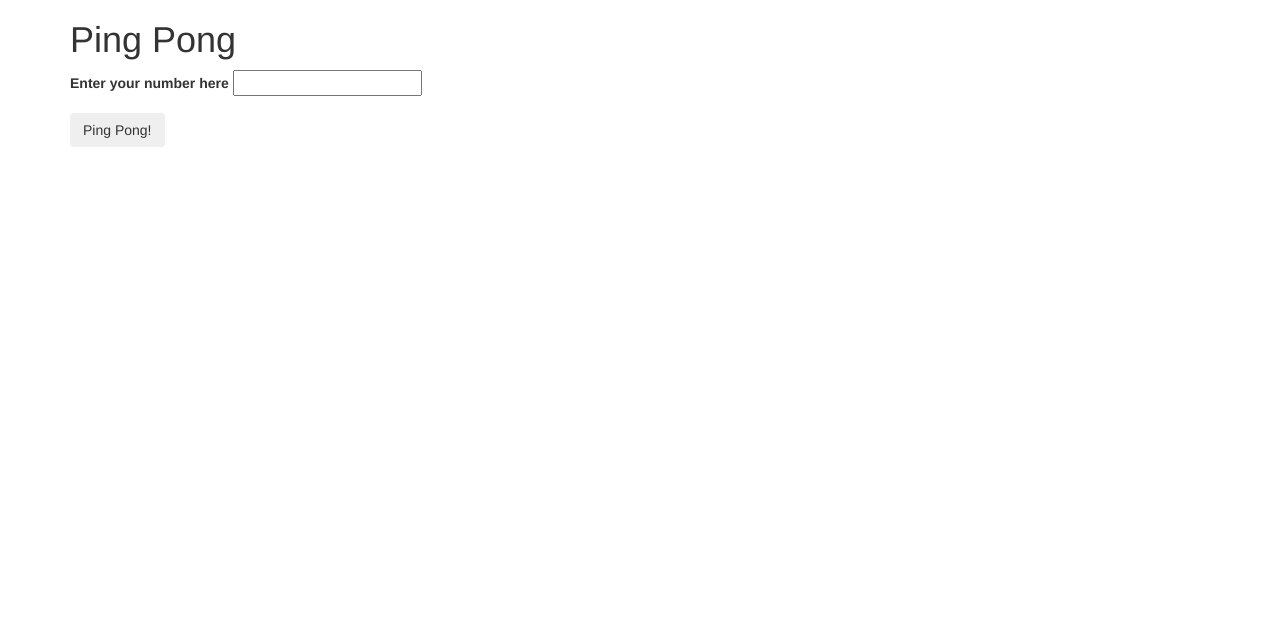
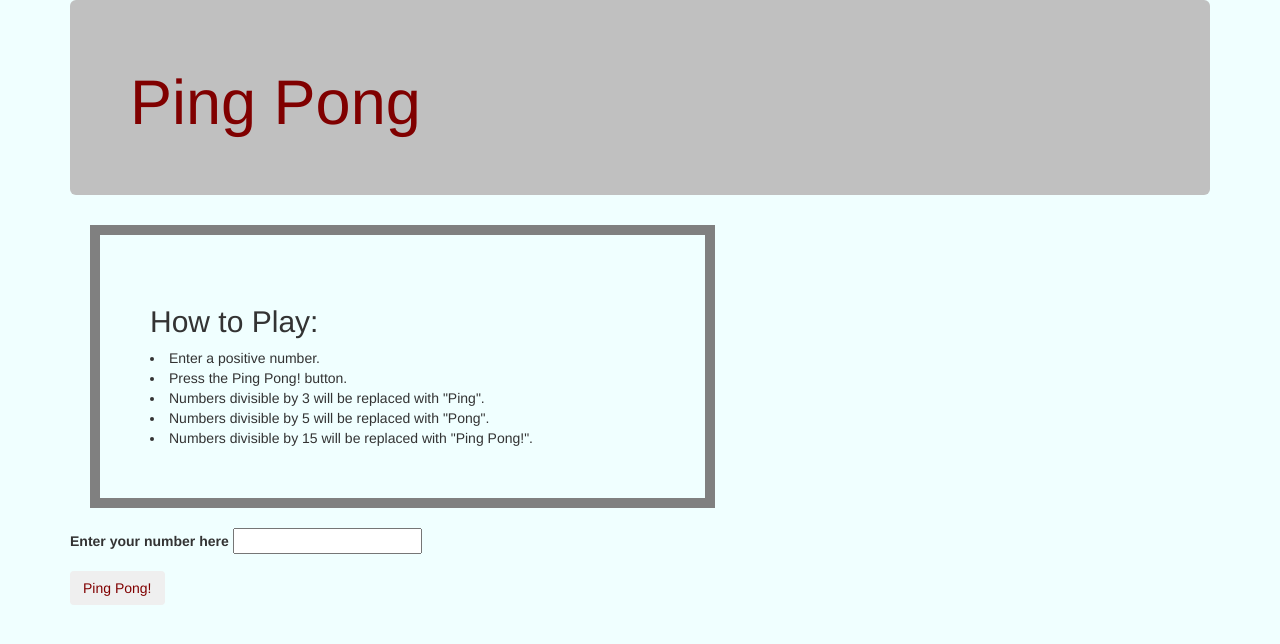
Before and after one commit to matthcraig/ping-pong, a plain HTML site: page index.html in a window 1280 px wide. Drawn offline with Linux system fonts and the light colour scheme.

Commit message:
Add CSS styles, edit JS, edit HTML, add specs to readme.

```diff
--- a/css/styles.css
+++ b/css/styles.css
@@ -0,0 +1,16 @@
+body {
+    background-color: #F0FFFF;
+  }
+
+h1 {
+    color: #ADD8E6;
+}
+.button {
+    color: #800000;
+}
+.box {
+    width: 625px;
+    border: 10px solid gray;
+    padding: 50px;
+    margin: 20px;
+}
--- a/index.html
+++ b/index.html
@@ -7,22 +7,32 @@
     <script src="js/scripts.js"></script>
     <title>Ping Pong</title>
   </head>
+  <div class="container">
+  <div class = jumbotron><h1>Ping Pong</h1></div>
+
   <body>
-    <div class="container">
-      <h1>Ping Pong</h1>
+    <div class = "box">
+      <h2>How to Play:</h2>
+      <li>Enter a positive number.</li>
+      <li>Press the Ping Pong! button.</li>
+      <li>Numbers divisible by 3 will be replaced with "Ping".</li>
+      <li>Numbers divisible by 5 will be replaced with "Pong".</li>
+      <li>Numbers divisible by 15 will be replaced with "Ping Pong!".</li>
+    </div>
 
     <form id="ping-pong">
       <div class="form-group">
         <label for="entry">Enter your number here</label>
           <input id="entry" type="text">
       </div>
-
+    <div class = button>
       <button type="submit" class="btn">Ping Pong!</button>
+    </div>
     </form>
 
     <div id="result">
-
     </div>
   </div>
+
   </body>
 </html>
--- a/js/scripts.js
+++ b/js/scripts.js
@@ -1,18 +1,18 @@
 
 var pingPong = function(entry){
   var entryArray = [];
-  for (var index = 1; index <= entry; index += 1){
+  for (var index = 0; index <= entry; index += 1){
     entryArray.push(index);
   }
   entryArray.forEach(function(number){
-    if(number % 15 === 0){
+    if(number % 15 === 0 && number > 1){
     entryArray[number] = "Pingpong";
-  } else if (number % 5 === 0){
-    entryArray[number] = "Pong"
-  } else if (number % 3 === 0){
-    entryArray[number] = 'Ping'
+  } else if (number % 5 === 0 && number > 1){
+    entryArray[number] = "Pong";
+  } else if (number % 3 === 0 && number > 1){
+    entryArray[number] = 'Ping';
   }
-});
+  });
 return entryArray;
 }
 
@@ -23,5 +23,5 @@ event.preventDefault();
 var entry = parseInt($("input#entry").val());
 var result = pingPong(entry);
 $("#result").text(result);
+  });
 });
-});
```
Also changed, not shown: css/bootstrap.css, 1 other file. Lines whose indentation alone changed are shown as unchanged.
